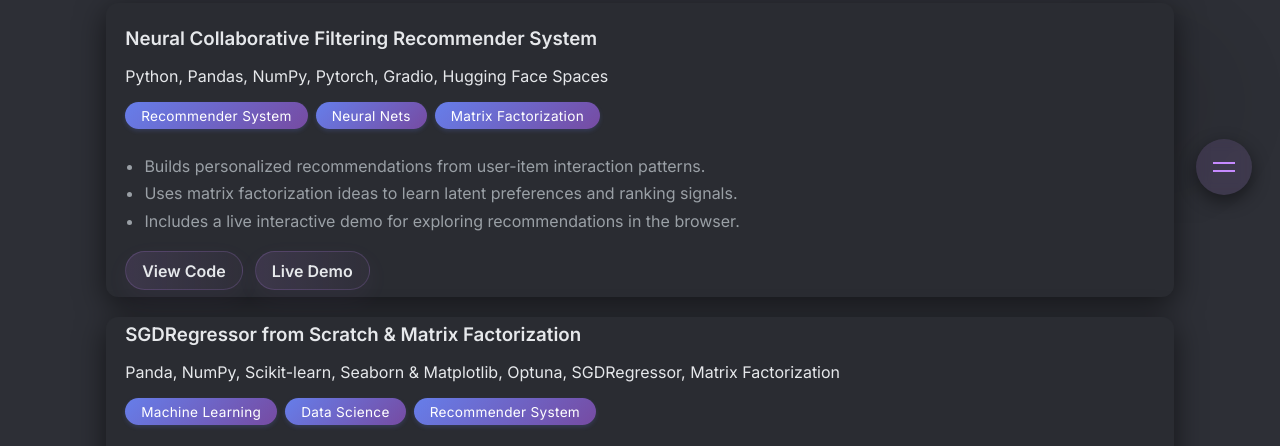
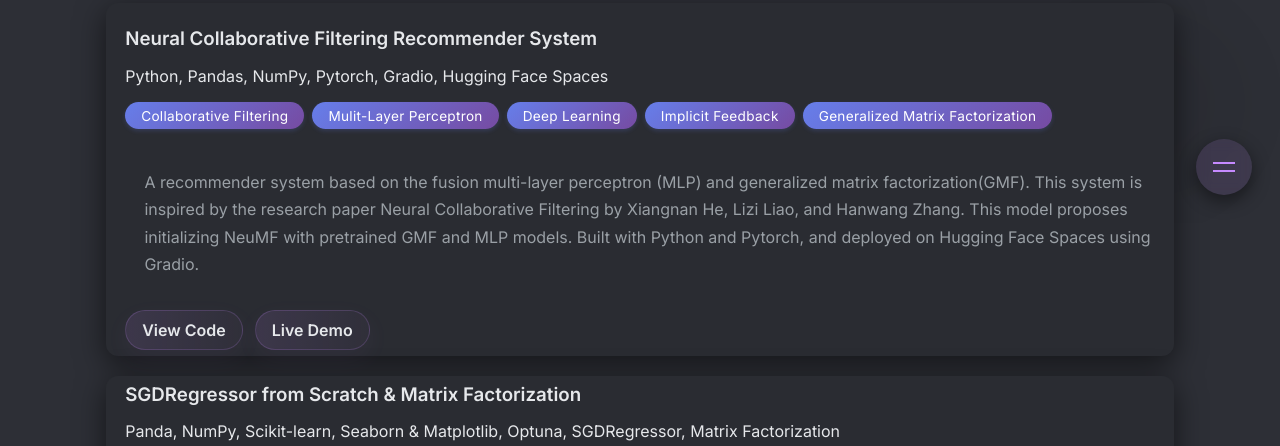
Before and after one commit to sjain600/sjain600.github.io, a plain HTML site: page index.html in a window 1280 px wide. Shown: the part 577-1023 px from the top of the page. Drawn offline with nearby package versions, Linux system fonts and the light colour scheme.

Commit message:
adding some content for Neural Collaborative Filtering

```diff
--- a/index.html
+++ b/index.html
@@ -61,17 +61,19 @@
       <p class="meta">Python, Pandas, NumPy, Pytorch, Gradio, Hugging Face Spaces</p>
 
       <div class="project-tags">
-        <span class="tag">Recommender System</span>
-        <span class="tag">Neural Nets</span>
-        <span class="tag">Matrix Factorization</span>
+        <span class="tag">Collaborative Filtering</span>
+        <span class="tag">Mulit-Layer Perceptron</span>
+        <span class="tag">Deep Learning</span>
+        <span class="tag">Implicit Feedback</span>
+        <span class="tag">Generalized Matrix Factorization</span>
       </div>
     </div>
 
     <div class="project-content">
       <ul class="project-features">
-        <li>Builds personalized recommendations from user-item interaction patterns.</li>
-        <li>Uses matrix factorization ideas to learn latent preferences and ranking signals.</li>
-        <li>Includes a live interactive demo for exploring recommendations in the browser.</li>
+        <p class="lead"> A recommender system based on the fusion multi-layer perceptron (MLP) and generalized matrix factorization(GMF). This system is inspired by the research paper Neural Collaborative
+          Filtering by Xiangnan He, Lizi Liao, and Hanwang Zhang. This model proposes initializing NeuMF with pretrained GMF and MLP models. Built with Python and Pytorch, and deployed on Hugging Face Spaces using Gradio.
+          </p>
       </ul>
 
       <div class="project-actions">
```
